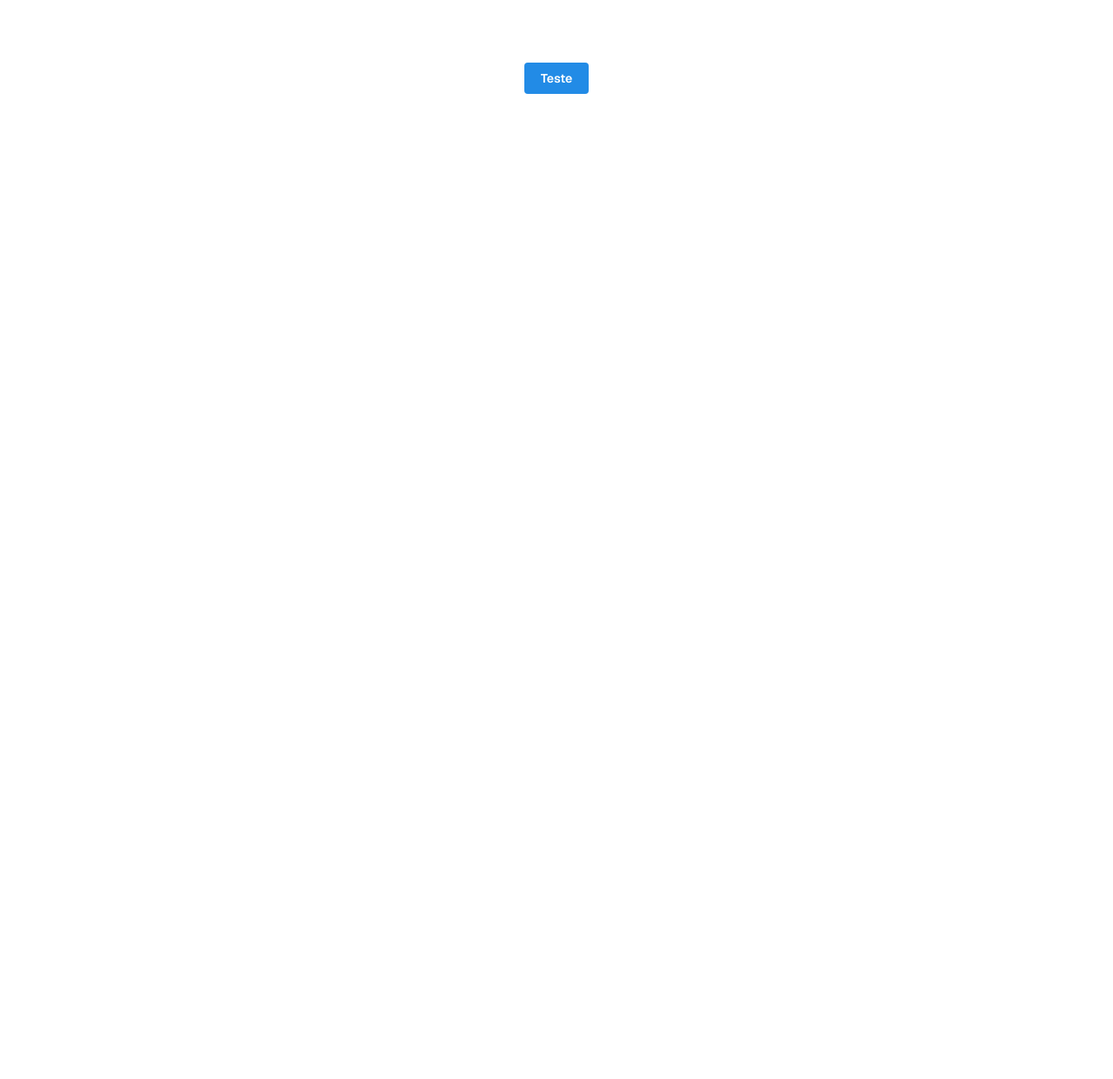
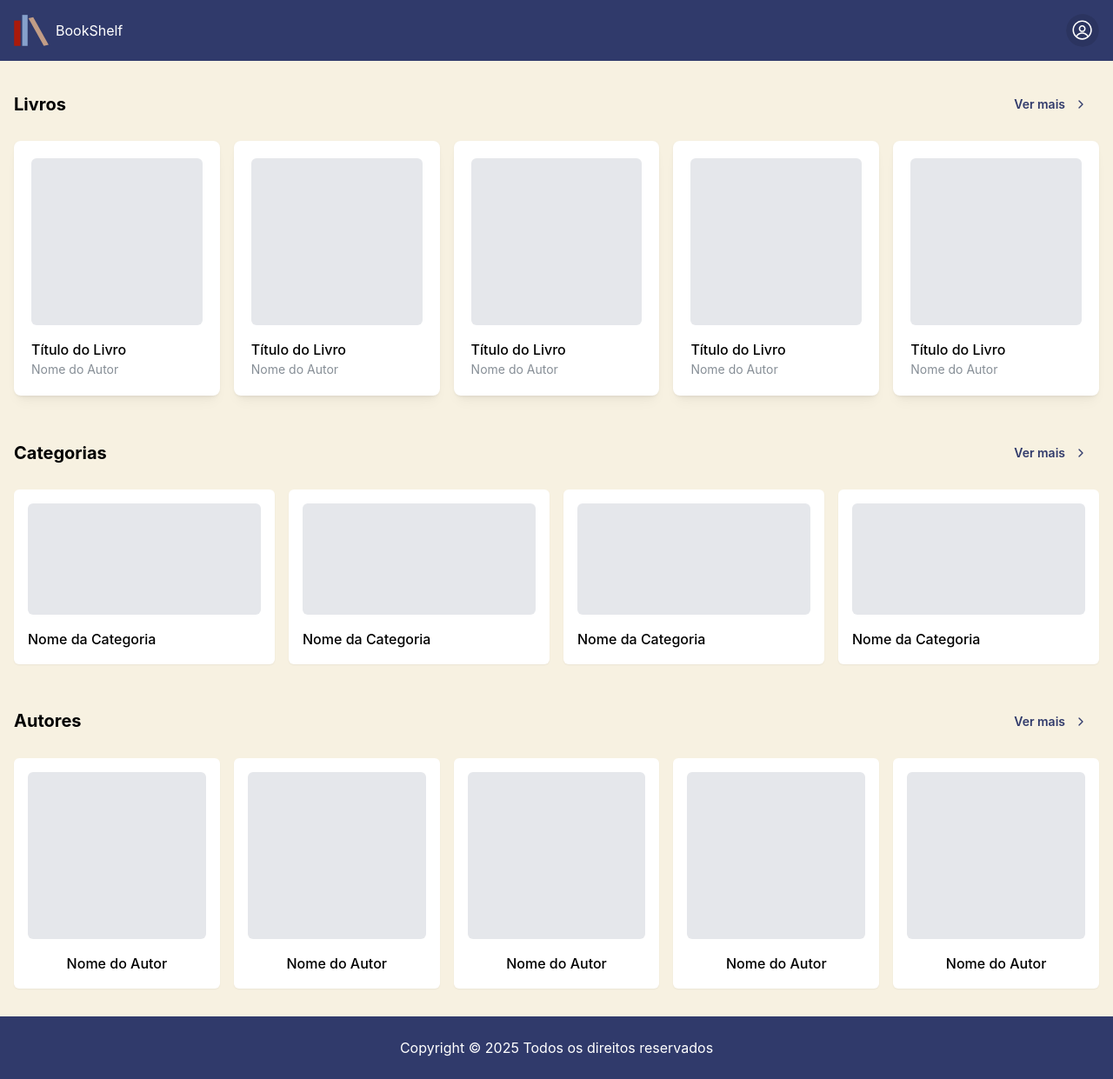
Before and after one commit to Leanderson01/lib, a Next.js app: page / in a window 1280 px wide. Shown: the whole page at 87% size. Before the commit the page ends 800 px from the top, so only its background shows below. Built offline with nearby package versions, Linux system fonts and the light colour scheme.

Commit message:
feat: Creating home page

```diff
--- /dev/null
+++ b/app/components/buttons/SeeMoreButton.tsx
@@ -0,0 +1,36 @@
+import { Button } from "@mantine/core";
+import { ChevronRight } from "lucide-react";
+import { useRouter } from "next/navigation";
+
+interface SeeMoreButtonProps {
+  redirectTo: "books" | "categories" | "authors";
+}
+
+export function SeeMoreButton({ redirectTo }: SeeMoreButtonProps) {
+  const router = useRouter();
+
+  const handleClick = () => {
+    switch (redirectTo) {
+      case "books":
+        router.push("/books");
+        break;
+      case "categories":
+        router.push("/categories");
+        break;
+      case "authors":
+        router.push("/authors");
+        break;
+    }
+  };
+
+  return (
+    <Button
+      variant="subtle"
+      rightSection={<ChevronRight size={16} />}
+      className="!text-[#303A6B]"
+      onClick={handleClick}
+    >
+      Ver mais
+    </Button>
+  );
+}
--- /dev/null
+++ b/app/components/cards/AuthorCard.tsx
@@ -0,0 +1,18 @@
+import { Text } from "@mantine/core";
+
+interface AuthorCardProps {
+  name: string;
+  onClick?: () => void;
+}
+
+export function AuthorCard({ name, onClick }: AuthorCardProps) {
+  return (
+    <div
+      className="bg-white rounded-md shadow-sm p-4 cursor-pointer hover:shadow-md transition-shadow"
+      onClick={onClick}
+    >
+      <div className="w-full h-48 bg-gray-200 rounded-md mb-4" />
+      <Text fw={500} className="text-center">{name}</Text>
+    </div>
+  );
+}
--- /dev/null
+++ b/app/components/cards/BookCard.tsx
@@ -0,0 +1,23 @@
+import { Card, Text } from "@mantine/core";
+
+interface BookCardProps {
+  title: string;
+  author: string;
+  onClick?: () => void;
+}
+
+export function BookCard({ title, author, onClick }: BookCardProps) {
+  return (
+    <Card
+      shadow="sm"
+      padding="lg"
+      radius="md"
+      className="bg-white cursor-pointer hover:shadow-md transition-shadow"
+      onClick={onClick}
+    >
+      <div className="w-full h-48 bg-gray-200 rounded-md mb-4" />
+      <Text fw={500}>{title}</Text>
+      <Text size="sm" c="dimmed">{author}</Text>
+    </Card>
+  );
+}
--- /dev/null
+++ b/app/components/cards/CategoryCard.tsx
@@ -0,0 +1,18 @@
+import { Text } from "@mantine/core";
+
+interface CategoryCardProps {
+  name: string;
+  onClick?: () => void;
+}
+
+export function CategoryCard({ name, onClick }: CategoryCardProps) {
+  return (
+    <div
+      className="bg-white rounded-md shadow-sm p-4 cursor-pointer hover:shadow-md transition-shadow"
+      onClick={onClick}
+    >
+      <div className="w-full h-32 bg-gray-200 rounded-md mb-4" />
+      <Text fw={500}>{name}</Text>
+    </div>
+  );
+}
--- /dev/null
+++ b/app/components/layout/Footer.tsx
@@ -0,0 +1,13 @@
+import { Text } from "@mantine/core";
+
+export function Footer() {
+  return (
+    <footer className="bg-[#303A6B] text-white py-6">
+      <div className="container mx-auto px-4">
+        <div className="flex flex-col items-center gap-4">
+          <Text>Copyright © 2025 Todos os direitos reservados</Text>
+        </div>
+      </div>
+    </footer>
+  );
+}
--- /dev/null
+++ b/app/components/layout/Header.tsx
@@ -0,0 +1,16 @@
+import { Text, Avatar } from "@mantine/core";
+import Image from "next/image";
+
+export function Header() {
+  return (
+    <header className="bg-[#303A6B] p-4">
+      <div className="container mx-auto flex justify-between items-center">
+        <div className="flex items-center gap-2">
+          <Image src="/logo.svg" alt="logo" width={40} height={40} />
+          <Text className="!text-white text-xl font-bold">BookShelf</Text>
+        </div>
+        <Avatar color="white" radius="xl" />
+      </div>
+    </header>
+  );
+}
--- a/app/page.tsx
+++ b/app/page.tsx
@@ -1,20 +1,89 @@
 'use client'
-import { Button } from "@mantine/core";
-// import { useQuery } from "@tanstack/react-query";
+import { Text } from "@mantine/core";
+import { Header } from "./components/layout/Header";
+import { Footer } from "./components/layout/Footer";
+import { BookCard } from "./components/cards/BookCard";
+import { CategoryCard } from "./components/cards/CategoryCard";
+import { AuthorCard } from "./components/cards/AuthorCard";
+import { SeeMoreButton } from "./components/buttons/SeeMoreButton";
 
 export default function Home() {
-  // const { data, isLoading, error } = useQuery({
-  //   queryKey: ['livros'],
-  //   queryFn: () => fetch('http://suzuma.castleman.net/api/livros').then(res => res.json())
-  // });
+  // Mock data
+  const mockBooks = Array(5).fill({
+    title: "Título do Livro",
+    author: "Nome do Autor",
+    cover: "/placeholder.jpg"
+  });
+
+  const mockCategories = Array(4).fill({
+    name: "Nome da Categoria",
+    image: "/placeholder.jpg"
+  });
+
+  const mockAuthors = Array(5).fill({
+    name: "Nome do Autor",
+    image: "/placeholder.jpg"
+  });
 
   return (
-    <div className="grid grid-rows-[20px_1fr_20px] items-center justify-items-center min-h-screen p-8 pb-20 gap-16 sm:p-20 font-[family-name:var(--font-geist-sans)]">
-      {/* testar componente mantine */}
-      {/* testar react-query */}
-      <Button onClick={() => {
-        // console.log(data);
-      }}>Teste</Button>
+    <div className="min-h-screen bg-[#F7F1E1]">
+      <Header />
+
+      <main className="container mx-auto py-8 px-4 space-y-12">
+        {/* Livros Section */}
+        <section>
+          <div className="flex justify-between items-center mb-6">
+            <Text size="xl" fw={700}>Livros</Text>
+            <SeeMoreButton redirectTo="books" />
+          </div>
+          <div className="grid grid-cols-1 sm:grid-cols-2 md:grid-cols-3 lg:grid-cols-5 gap-4">
+            {mockBooks.map((book, index) => (
+              <BookCard
+                key={index}
+                title={book.title}
+                author={book.author}
+                onClick={() => console.log('Clicou no livro:', index)}
+              />
+            ))}
+          </div>
+        </section>
+
+        {/* Categorias Section */}
+        <section>
+          <div className="flex justify-between items-center mb-6">
+            <Text size="xl" fw={700}>Categorias</Text>
+            <SeeMoreButton redirectTo="categories" />
+          </div>
+          <div className="grid grid-cols-1 sm:grid-cols-2 md:grid-cols-4 gap-4">
+            {mockCategories.map((category, index) => (
+              <CategoryCard
+                key={index}
+                name={category.name}
+                onClick={() => console.log('Clicou na categoria:', index)}
+              />
+            ))}
+          </div>
+        </section>
+
+        {/* Autores Section */}
+        <section>
+          <div className="flex justify-between items-center mb-6">
+            <Text size="xl" fw={700}>Autores</Text>
+            <SeeMoreButton redirectTo="authors" />
+          </div>
+          <div className="grid grid-cols-1 sm:grid-cols-2 md:grid-cols-3 lg:grid-cols-5 gap-4">
+            {mockAuthors.map((author, index) => (
+              <AuthorCard
+                key={index}
+                name={author.name}
+                onClick={() => console.log('Clicou no autor:', index)}
+              />
+            ))}
+          </div>
+        </section>
+      </main>
+
+      <Footer />
     </div>
   );
 }
```
Also changed, not shown: public/logo.svg, 1 other file (tests, documents, lock files or other folders).
